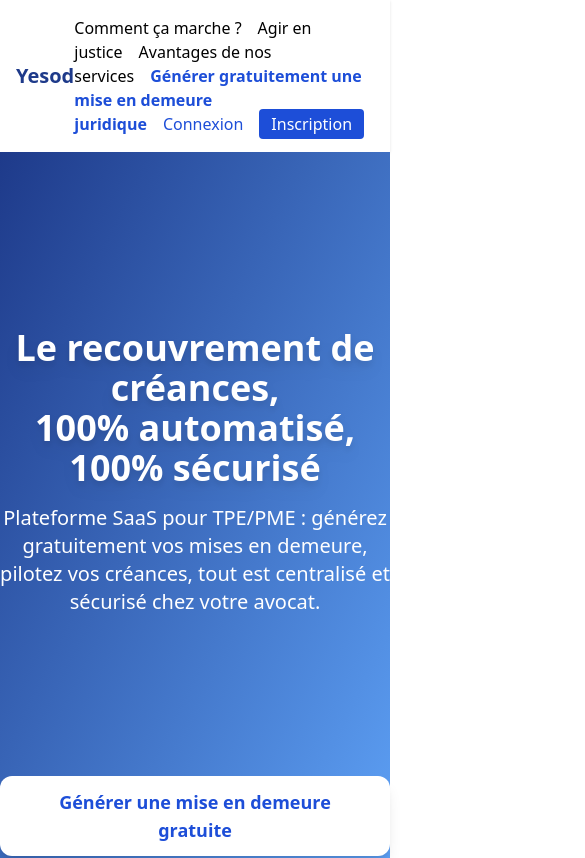
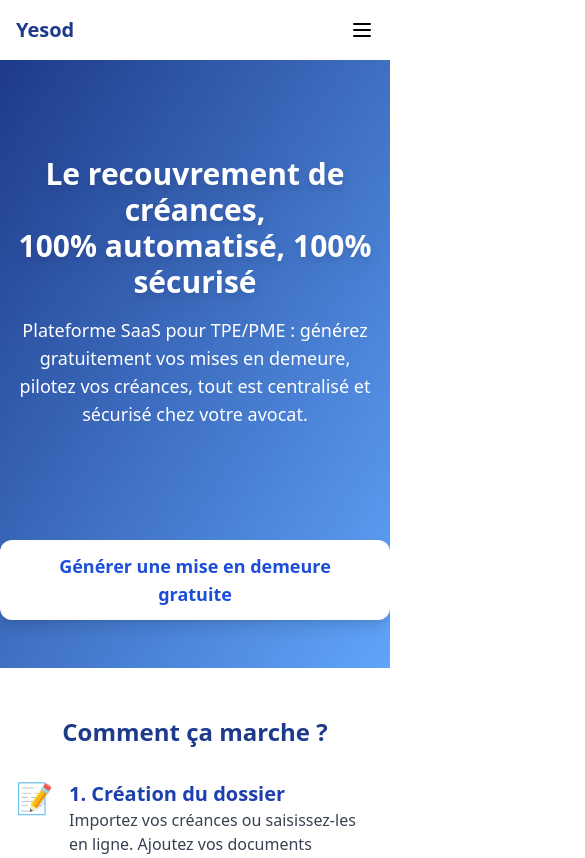
Before and after one commit to Yankel-Bensimhon/recouvrement-demo, a Next.js app: page / in a window 390 px wide. Shown: the top 858 px of the page, 585 px wide, since content can reach past the window. Built offline with nearby package versions, Linux system fonts and the light colour scheme.

Commit message:
feat: make website responsive
- I made the Navbar responsive with a hamburger menu on mobile.
- I adjusted font sizes and padding on the HeroSection for mobile.
- I made the homepage sections responsive.
- I ensured the Footer is responsive.

```diff
--- a/components/HeroSection.jsx
+++ b/components/HeroSection.jsx
@@ -1,11 +1,11 @@
 export default function HeroSection() {
   return (
-    <div className="flex flex-col items-center justify-center py-24">
-      <h1 className="text-4xl md:text-5xl font-extrabold mb-4 text-white drop-shadow-lg">
+    <div className="flex flex-col items-center justify-center py-12 md:py-24">
+      <h1 className="text-3xl md:text-5xl font-extrabold mb-4 text-white drop-shadow-lg text-center">
         Le recouvrement de créances,<br />
         100% automatisé, 100% sécurisé
       </h1>
-      <p className="text-xl text-white max-w-xl mb-8">
+      <p className="text-lg md:text-xl text-white max-w-xl mb-8 text-center px-4">
         Plateforme SaaS pour TPE/PME : générez gratuitement vos mises en demeure, pilotez vos créances, tout est centralisé et sécurisé chez votre avocat.
       </p>
     </div>
--- a/components/MiseEnDemeureGenerator.jsx
+++ b/components/MiseEnDemeureGenerator.jsx
@@ -108,7 +108,7 @@ export default function MiseEnDemeureGenerator() {
 
       <div className="font-bold mt-4 mb-2">Factures</div>
       {form.factures.map((f, i) => (
-        <div key={i} className="flex gap-2 mb-2">
+        <div key={i} className="flex flex-wrap gap-2 mb-2">
           <input className="flex-1 border p-2 rounded" placeholder="N° facture" name="numero" value={f.numero} onChange={e => handleFactureChange(i, e)} />
           <input className="flex-1 border p-2 rounded" placeholder="Date (JJ/MM/AAAA)" name="date" value={f.date} onChange={e => handleFactureChange(i, e)} />
           <input className="flex-1 border p-2 rounded" placeholder="Montant TTC" name="montant" value={f.montant} onChange={e => handleFactureChange(i, e)} />
--- a/components/Navbar.jsx
+++ b/components/Navbar.jsx
@@ -1,16 +1,28 @@
 import Link from "next/link";
+import { useState } from "react";
+import { Menu, X } from "lucide-react";
 
 export default function Navbar() {
+  const [isOpen, setIsOpen] = useState(false);
+
   return (
-    <nav className="flex justify-between items-center p-4 bg-white shadow">
+    <nav className="flex flex-wrap justify-between items-center p-4 bg-white shadow">
       <div className="font-bold text-xl text-blue-900">Yesod</div>
-      <div className="space-x-4">
-        <Link href="#comment-ca-marche" className="hover:underline">Comment ça marche ?</Link>
-        <Link href="#agir-en-justice" className="hover:underline">Agir en justice</Link>
-        <Link href="#avantages" className="hover:underline">Avantages de nos services</Link>
-        <Link href="#generer-med" className="hover:underline font-bold text-blue-700">Générer gratuitement une mise en demeure juridique</Link>
-        <Link href="/auth/signin" className="text-blue-700">Connexion</Link>
-        <Link href="/auth/signup" className="bg-blue-700 text-white px-3 py-1 rounded">Inscription</Link>
+      <button
+        className="md:hidden"
+        onClick={() => setIsOpen(!isOpen)}
+      >
+        {isOpen ? <X /> : <Menu />}
+      </button>
+      <div className={`w-full md:flex md:items-center md:w-auto ${isOpen ? 'block' : 'hidden'}`}>
+        <div className="md:flex md:space-x-4">
+          <Link href="#comment-ca-marche" className="block mt-4 md:inline-block md:mt-0 hover:underline">Comment ça marche ?</Link>
+          <Link href="#agir-en-justice" className="block mt-4 md:inline-block md:mt-0 hover:underline">Agir en justice</Link>
+          <Link href="#avantages" className="block mt-4 md:inline-block md:mt-0 hover:underline">Avantages de nos services</Link>
+          <Link href="#generer-med" className="block mt-4 md:inline-block md:mt-0 hover:underline font-bold text-blue-700">Générer gratuitement une mise en demeure juridique</Link>
+          <Link href="/auth/signin" className="block mt-4 md:inline-block md:mt-0 text-blue-700">Connexion</Link>
+          <Link href="/auth/signup" className="block mt-4 md:inline-block md:mt-0 bg-blue-700 text-white px-3 py-1 rounded">Inscription</Link>
+        </div>
       </div>
     </nav>
   );
--- a/package.json
+++ b/package.json
@@ -8,6 +8,7 @@
     "start": "next start"
   },
   "dependencies": {
+    "@heroicons/react": "^2.2.0",
     "jspdf": "^2.5.1",
     "lucide-react": "^0.525.0",
     "next": "14.1.0",
--- a/pages/index.jsx
+++ b/pages/index.jsx
@@ -11,7 +11,7 @@ export default function Home() {
     <>
       <Navbar />
 
-      <section id="hero" className="min-h-[60vh] flex flex-col justify-center items-center bg-gradient-to-br from-blue-900 to-blue-400 text-white text-center py-20">
+      <section id="hero" className="min-h-[60vh] flex flex-col justify-center items-center bg-gradient-to-br from-blue-900 to-blue-400 text-white text-center py-12 md:py-20">
         <HeroSection />
         <a href="#generer-med" className="mt-8">
           <button className="bg-white text-blue-700 font-semibold px-6 py-3 rounded-xl shadow-lg text-lg">
@@ -20,23 +20,23 @@ export default function Home() {
         </a>
       </section>
 
-      <section id="comment-ca-marche" className="max-w-3xl mx-auto my-16">
-        <h2 className="text-3xl font-bold text-blue-900 mb-8 text-center">Comment ça marche ?</h2>
+      <section id="comment-ca-marche" className="max-w-3xl mx-auto my-12 md:my-16 px-4">
+        <h2 className="text-2xl md:text-3xl font-bold text-blue-900 mb-8 text-center">Comment ça marche ?</h2>
         <TimeLineRecouvrement />
       </section>
 
-      <section id="agir-en-justice" className="max-w-4xl mx-auto my-16">
-        <h2 className="text-3xl font-bold text-blue-900 mb-8 text-center">Agir en justice</h2>
+      <section id="agir-en-justice" className="max-w-4xl mx-auto my-12 md:my-16 px-4">
+        <h2 className="text-2xl md:text-3xl font-bold text-blue-900 mb-8 text-center">Agir en justice</h2>
         <LegalModes />
       </section>
 
-      <section id="avantages" className="max-w-4xl mx-auto my-16">
-        <h2 className="text-3xl font-bold text-blue-900 mb-8 text-center">Avantages de nos services</h2>
+      <section id="avantages" className="max-w-4xl mx-auto my-12 md:my-16 px-4">
+        <h2 className="text-2xl md:text-3xl font-bold text-blue-900 mb-8 text-center">Avantages de nos services</h2>
         <AvantagesAvocat />
       </section>
 
-      <section id="generer-med" className="max-w-xl mx-auto my-16 bg-white rounded-xl shadow-lg p-6">
-        <h2 className="text-2xl font-bold mb-4">Générateur de mise en demeure</h2>
+      <section id="generer-med" className="max-w-xl mx-auto my-12 md:my-16 bg-white rounded-xl shadow-lg p-6 px-4">
+        <h2 className="text-xl md:text-2xl font-bold mb-4">Générateur de mise en demeure</h2>
         <MiseEnDemeureGenerator />
       </section>
 
```
Also changed, not shown: 1 other file (tests, documents, lock files or other folders).
